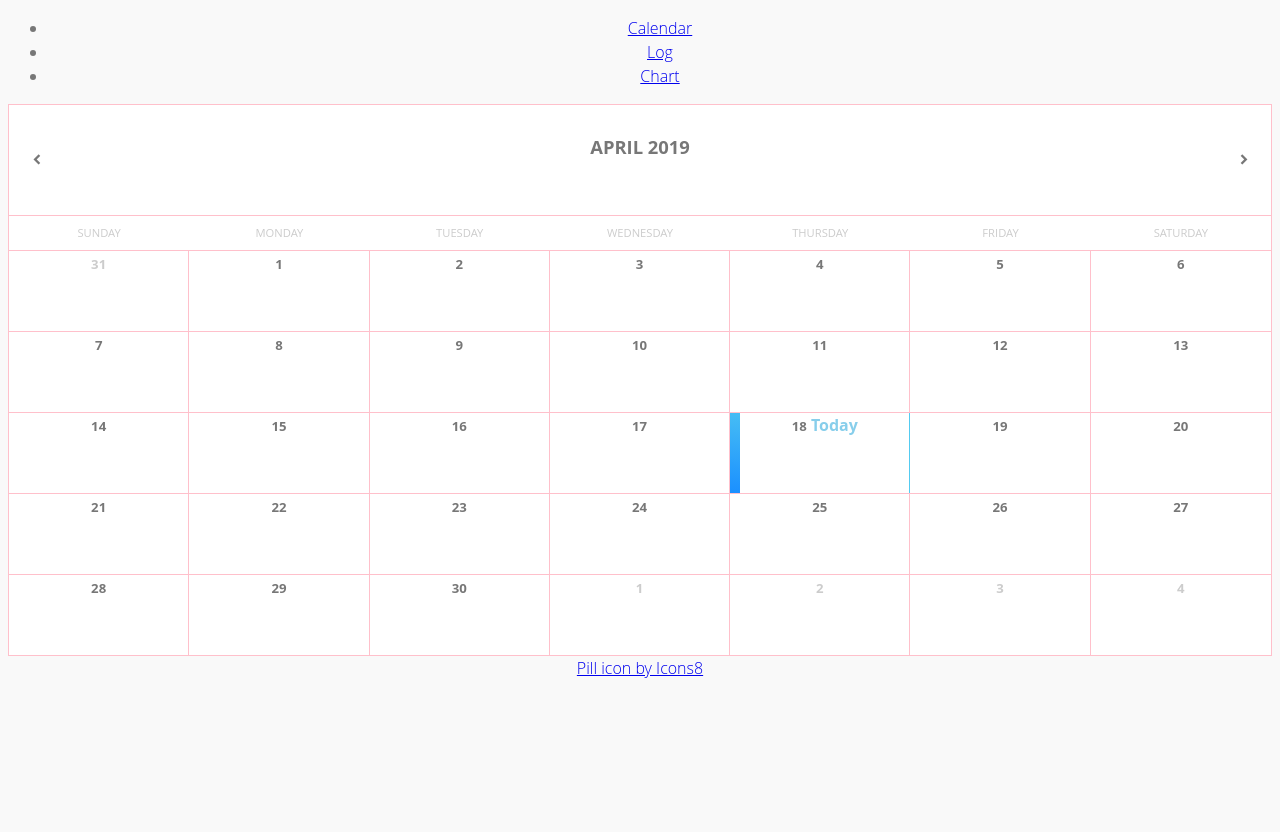
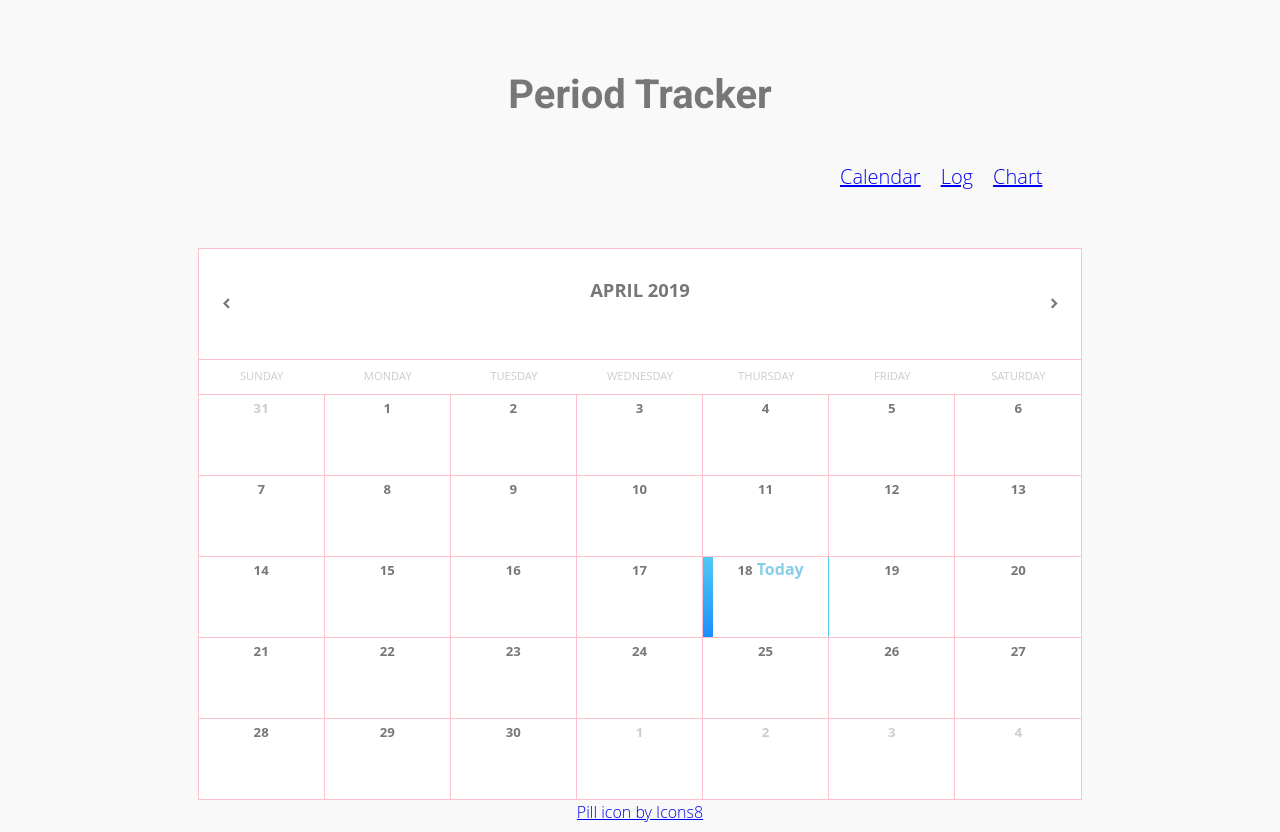
Before and after one commit to ykttl/calendar, a React (Create React App) app in the folder client/: page / in a window 1280 px wide. Before the commit the page ends 800 px from the top, so only its background shows below. Built offline with nearby package versions, Linux system fonts and the light colour scheme.

Commit message:
working on css

```diff
--- a/client/src/App.js
+++ b/client/src/App.js
@@ -2,16 +2,19 @@ import React from 'react';
 import { BrowserRouter, Route } from 'react-router-dom';
 import Calendar from './components/Calendar';
 import Log from './components/Log';
-import Header from './components/Header';
+import Menu from './components/Menu';
 import Chart from './components/Chart';
 import './App.css';
 
 class App extends React.Component {
   render() {
     return (
-      <div className="App" style={{ textAlign: 'center' }}>
+      <div
+        className="App"
+        style={{ width: '70%', margin: '0 auto', textAlign: 'center' }}
+      >
         <BrowserRouter>
-          <Header />
+          <Menu />
           <div style={{ maxWidth: '1400px', margin: '0 auto' }}>
             <Route key={1} exact path="/" component={Calendar} />
             <Route key={2} exact path="/log" component={Log} />
--- /dev/null
+++ b/client/src/Menu.css
@@ -0,0 +1,30 @@
+@import url('https://fonts.googleapis.com/css?family=Roboto:700');
+.menu {
+  padding: 30px;
+  /* display: flex; */
+  margin: 0 auto;
+  width: 100%;
+}
+.logo {
+  text-align: center;
+}
+h1 {
+  font-family: 'Roboto', sans-serif;
+  font-size: 40px;
+  font-weight: 700;
+}
+ul {
+  display: flex;
+
+  justify-content: flex-end;
+  list-style: none;
+  /* margin: auto;
+  text-align: center; */
+  /* float: right; */
+
+  /* padding-left: 300px; */
+}
+li {
+  font-size: 20px;
+  padding: 10px;
+}
--- a/client/src/components/Header.js
+++ b/client/src/components/Menu.js
@@ -1,10 +1,15 @@
 import React from 'react';
 import { Link } from 'react-router-dom';
+import '../Menu.css';
 
-class Header extends React.Component {
+class Menu extends React.Component {
   render() {
     return (
-      <nav>
+      <div className="menu">
+        <div className="lgoo">
+          <h1>Period Tracker</h1>
+        </div>
+
         <ul>
           <li>
             <Link to="/">Calendar</Link>
@@ -16,9 +21,9 @@ class Header extends React.Component {
             <Link to="/chart">Chart</Link>
           </li>
         </ul>
-      </nav>
+      </div>
     );
   }
 }
 
-export default Header;
+export default Menu;
```
